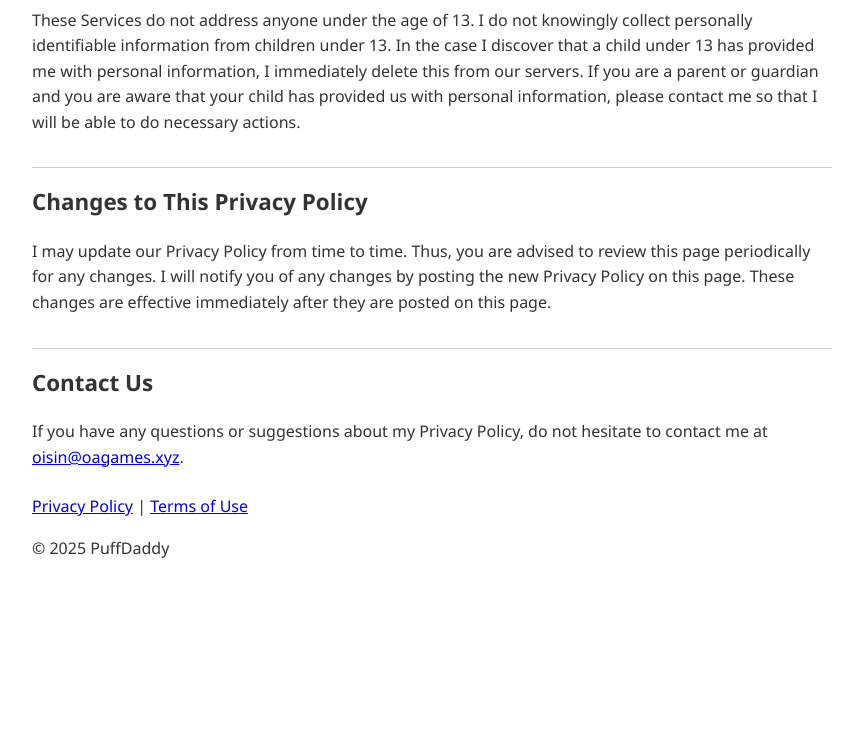
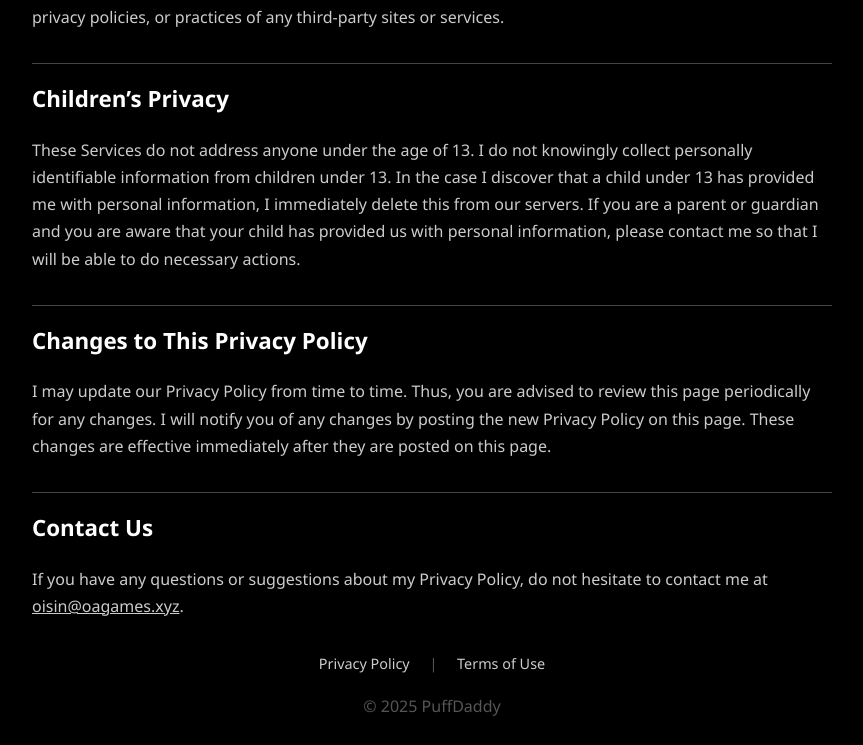
Before and after one commit to oagamesss/oagames.github.io, a plain HTML site: page privacypolicy.html in a window 1280 px wide. Shown: the part 2055-2800 px from the top of the page, without its empty margins (208-1071 px from the left). Before the commit the page ends 2672 px from the top, so only its background shows below. Drawn offline with Linux system fonts and the light colour scheme.

Commit message:
Update privacypolicy.html

```diff
--- a/privacypolicy.html
+++ b/privacypolicy.html
@@ -6,32 +6,79 @@
   <meta name="viewport" content="width=device-width, initial-scale=1.0" />
   <style>
   body {
+    background-color: #000;
+    color: #ccc;
     font-family: 'Segoe UI', Tahoma, Geneva, Verdana, sans-serif;
     max-width: 800px;
     margin: auto;
-      padding: 2rem;
-      color: #333;
-      line-height: 1.6;
+    padding: 2rem 1.5rem;
+    line-height: 1.7;
   }
+
   h1 {
+    color: #fff;
+    font-size: 2rem;
+    font-weight: bold;
     text-align: center;
-      font-size: 2.5rem;
     margin-top: 1rem;
+    margin-bottom: 0.5rem;
   }
-    .updated {
+
+  h2, h3 {
+    color: #fff;
+    font-size: 1.4rem;
+    margin-top: 2rem;
+    border-top: 1px solid #444;
+    padding-top: 1rem;
+  }
+
+  h3 {
+    font-size: 1.2rem;
+    margin-top: 1.5rem;
+  }
+
+  p {
+    margin-bottom: 1.5rem;
+    font-size: 1rem;
+  }
+
+  ol, ul {
+    margin-left: 1.5rem;
+    margin-bottom: 1.5rem;
+  }
+
+  li {
+    margin-bottom: 0.8rem;
+  }
+
+  header, footer {
     text-align: center;
+    margin: 2rem 0;
+  }
+
+  nav a {
+    margin: 0 1rem;
+    text-decoration: none;
+    color: #ccc;
+  }
+
+  nav a:hover {
+    text-decoration: underline;
+    color: #fff;
+  }
+
+  footer {
     font-size: 0.9rem;
     color: #555;
-      margin-bottom: 1rem;
   }
-    p {
-      margin-bottom: 1.5rem;
+
+  a {
+    color: #ccc;
+    text-decoration: underline;
   }
-    h2 {
-      margin-top: 2rem;
-      font-size: 1.4rem;
-      border-top: 1px solid #ccc;
-      padding-top: 1rem;
+
+  a:hover {
+    color: #fff;
   }
 </style>
 </head>
```
Lines whose indentation alone changed are shown as unchanged.
